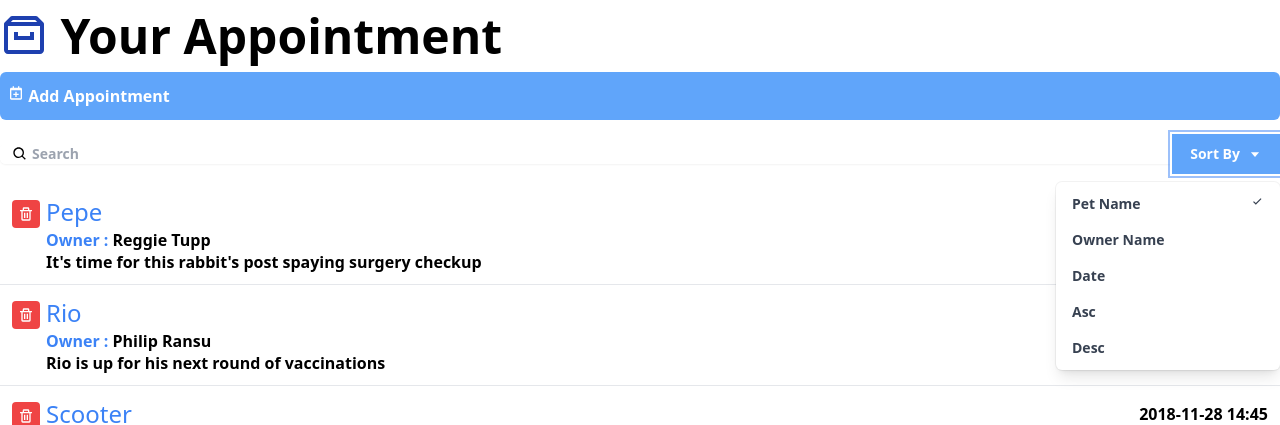
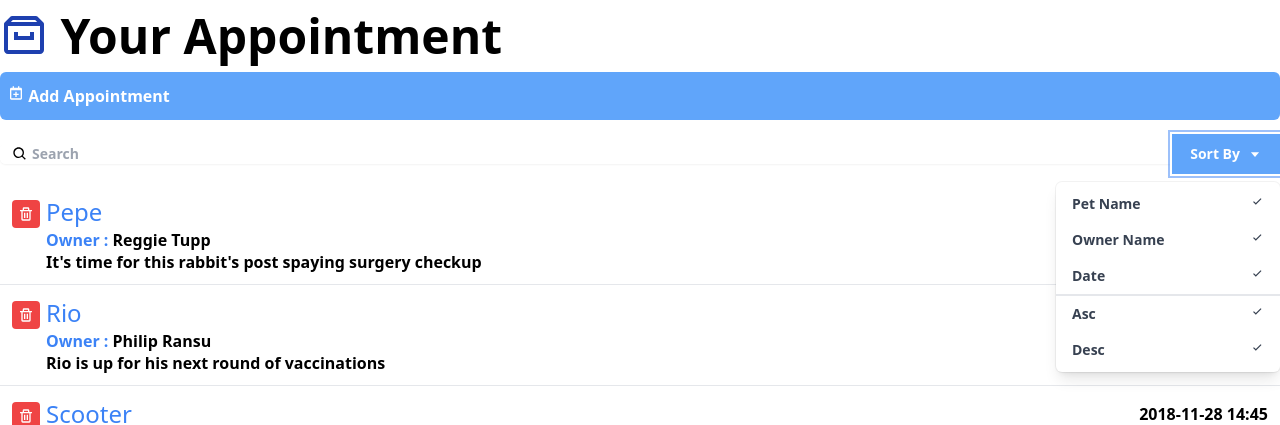
Before and after one commit to HimashaNethmini/react-learning, a React (Create React App) app: page / in a window 1280 px wide. Both pictures are taken after a click on the button "Sort By". Shown: the top 425 px of the page. Built offline with nearby package versions, Linux system fonts and the light colour scheme.

Commit message:
Drop down menu set to clickable

```diff
--- a/src/components/Search.js
+++ b/src/components/Search.js
@@ -1,93 +1,60 @@
+import { useState } from "react"
+import { BiSearch, BiCaretDown, BiCheck } from "react-icons/bi"
 
-import { useState, useEffect, useRef } from "react";
-import { BiSearch, BiCaretDown, BiCheck } from "react-icons/bi";
+//drop down menu set to clickable
+const DropDown = ( { toggle } ) => {
 
-// Dropdown function
-const DropDown = ({ selectedOption, onSelectOption }) => {
-  const options = [
-    { label: 'Pet Name', value: 'pet_name' },
-    { label: 'Owner Name', value: 'owner_name' },
-    { label: 'Date', value: 'date' },
-    { label: 'Asc', value: 'asc' },
-    { label: 'Desc', value: 'desc' },
-  ];
-
+  if (!toggle) {
+    return null;
+  }
   return (
     <div className="origin-top-right absolute right-0 mt-2 w-56
       rounded-md shadow-lg bg-white ring-1 ring-black ring-opacity-5">
       <div className="py-1" role="menu" aria-orientation="vertical" aria-labelledby="options-menu">
-        {options.map((option) => (
-          <div
-            key={option.value}
-            onClick={() => onSelectOption(option.value)}
-            className="px-4 py-2 text-sm text-gray-700 hover:bg-gray-100 hover:text-gray-900 flex justify-between cursor-pointer"
-            role="menuitem">
-            {option.label}
-            {selectedOption === option.value && <BiCheck />}
-          </div>
-        ))}
+        <div
+          className="px-4 py-2 text-sm text-gray-700 hover:bg-gray-100 hover:text-gray-900 flex justify-between cursor-pointer"
+          role="menuitem">Pet Name <BiCheck /></div>
+        <div
+          className="px-4 py-2 text-sm text-gray-700 hover:bg-gray-100 hover:text-gray-900 flex justify-between cursor-pointer"
+          role="menuitem">Owner Name  <BiCheck /></div>
+        <div
+          className="px-4 py-2 text-sm text-gray-700 hover:bg-gray-100 hover:text-gray-900 flex justify-between cursor-pointer"
+          role="menuitem">Date <BiCheck /></div>
+        <div
+          className="px-4 py-2 text-sm text-gray-700 hover:bg-gray-100 hover:text-gray-900 flex justify-between cursor-pointer border-gray-1 border-t-2"
+          role="menuitem">Asc <BiCheck /></div>
+        <div
+          className="px-4 py-2 text-sm text-gray-700 hover:bg-gray-100 hover:text-gray-900 flex justify-between cursor-pointer"
+          role="menuitem">Desc <BiCheck /></div>
       </div>
     </div>
-  );
-};
+  )
+}
 
 const Search = () => {
-  const [isDropdownOpen, setIsDropdownOpen] = useState(false);
-  const [selectedOption, setSelectedOption] = useState('pet_name');
-  const dropdownRef = useRef(null);
 
-  // Handle clicking outside the dropdown to close it
-  const handleClickOutside = (event) => {
-    if (dropdownRef.current && !dropdownRef.current.contains(event.target)) {
-      setIsDropdownOpen(false);
-    }
-  };
-
-  useEffect(() => {
-    document.addEventListener("mousedown", handleClickOutside);
-    return () => {
-      document.removeEventListener("mousedown", handleClickOutside);
-    };
-  }, []);
-
-  // Handle dropdown toggle
-  const toggleDropdown = () => {
-    setIsDropdownOpen((prev) => !prev);
-  };
-
-  // Handle option selection
-  const handleSelectOption = (option) => {
-    setSelectedOption(option);
-    setIsDropdownOpen(false);
-  };
-
+  const [ ToggleSort, setToggleSort] = useState(false)
   return (
-    <div className="py-5" ref={dropdownRef}>
+    <div className="py-5">
       <div className="mt-1 relative rounded-md shadow-sm">
         <div className="absolute inset-y-0 left-0 pl-3 flex items-center pointer-events-none">
           <BiSearch />
           <label htmlFor="query" className="sr-only" />
         </div>
-        <input type="text" name="query" id="query"
+        <input type="text" name="query" id="query" value=""
           className="pl-8 rounded-md focus:ring-indigo-500 focus:border-indigo-500 block w-full sm:text-sm border-gray-300" placeholder="Search" />
         <div className="absolute inset-y-0 right-0 flex items-center">
           <div>
-            <button type="button"
-              className="justify-center px-4 py-2 bg-blue-400 border-2 border-blue-400 text-sm text-white hover:bg-blue-700 focus:outline-none focus:ring-2 focus:ring-offset-2 flex items-center"
-              id="options-menu" aria-haspopup="true" aria-expanded="true" onClick={toggleDropdown}>
+            <button type="button" onClick={()=> {setToggleSort(!ToggleSort)}}
+              className="justify-center px-4 py-2 bg-blue-400 border-2 border-blue-400 text-sm text-white hover:bg-blue-700 focus:outline-none focus:ring-2 focus:ring-offset-2 flex items-center" id="options-menu" aria-haspopup="true" aria-expanded="true">
               Sort By <BiCaretDown className="ml-2" />
             </button>
-            {isDropdownOpen && (
-              <DropDown
-                selectedOption={selectedOption}
-                onSelectOption={handleSelectOption}
-              />
-            )}
+            <DropDown toggle = {ToggleSort}/>
           </div>
         </div>
       </div>
     </div>
-  );
-};
+  )
+}
 
-export default Search;
+export default Search
```
